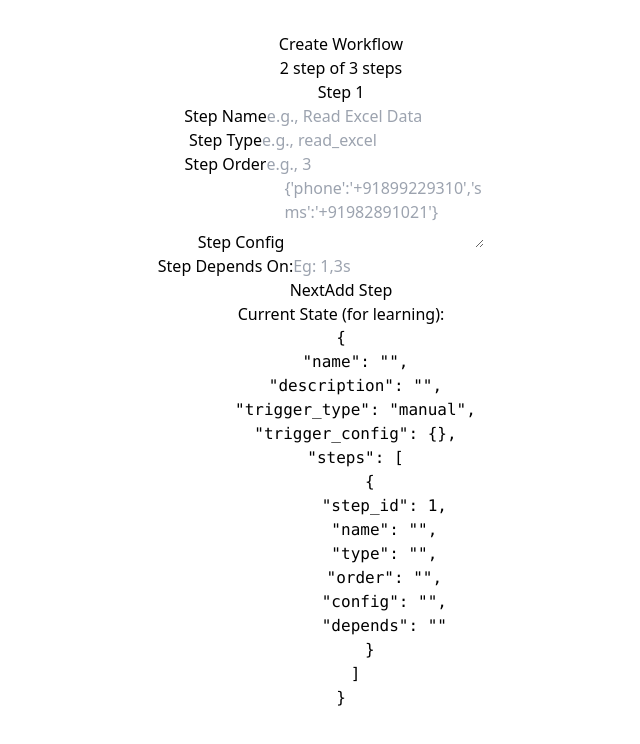
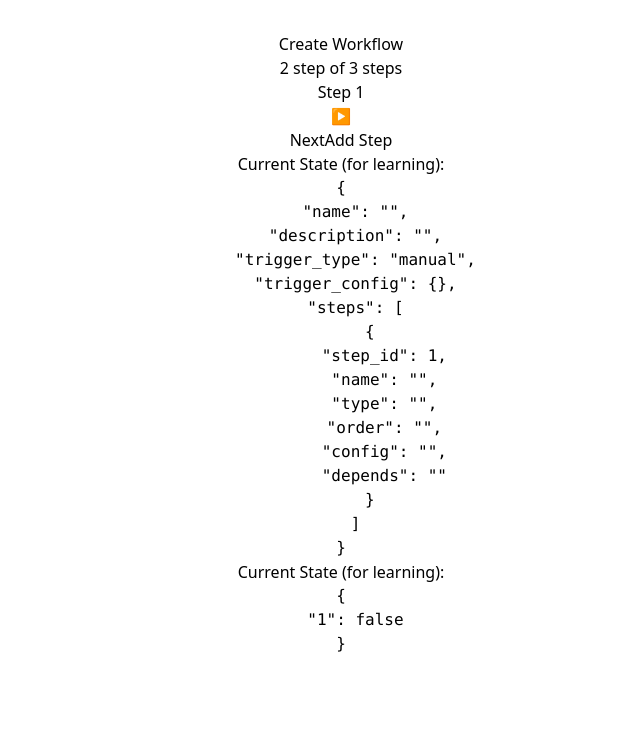
Before and after one commit to Jayendra2688/FlowPilot, a React app in the folder frontend/: page /create in a window 1280 px wide. Both pictures are taken after a click on the button "Next". Shown: the top 744 px of the page, without its empty margins (299-939 px from the left). Built offline with nearby package versions, Linux system fonts and the light colour scheme; the HTML template or start-up script is replaced by a standard one.

Commit message:
feat:phase 2 form wizard workflow steps

```diff
--- a/frontend/src/pages/CreateWorkflow.jsx
+++ b/frontend/src/pages/CreateWorkflow.jsx
@@ -1,18 +1,26 @@
 import { useState } from 'react';
 import WorkflowDetailsForm from '../components/workflow/WorkflowDetailsForm';
 
-function StepConfigure({stepData,id,onInputChange}){
+function StepConfigure({stepData,onInputChange,expandStepData,handleExpandSteps}){
+    let step_id = stepData.step_id;
+    let isExpanded = expandStepData[step_id];
+    return (<>
+         <div className="max-w-2xl mx-auto mt-8">
 
-    return (<>
-         <div className="max-w-2xl mx-auto mt-8" id={id}>
-            <h1>Step {stepData.step_id}</h1>
+            <div onClick={()=>handleExpandSteps(stepData.step_id)} className='flex justify-between items-center p-4 mb-2 bg-gray-300 border border-gray-300 rounded cursor-pointer hover:bg-gray-200'>
+                <h1 className='font-semibold'>Step {step_id}</h1>
+                 <span className="text-xl">
+                    {isExpanded ? "▼" : "▶"}
+                </span>
+            </div>
+            {isExpanded && (<>
             {/* Step Name */}
             <div className="mb-4">
                 <label className="block mb-2 font-semibold">Step Name</label>
                 <input
                 type="text"
                 value={stepData.name}
-                onChange={(e) => onInputChange(id,'name', e.target.value)}
+                onChange={(e) => onInputChange(step_id,'name', e.target.value)}
                 className="w-full p-2 border rounded"
                 placeholder="e.g., Read Excel Data"
                 />
@@ -24,7 +32,7 @@ function StepConfigure({stepData,id,onInputChange}){
                 <input
                 type="text"
                 value={stepData.type}
-                onChange={(e) => onInputChange(id,'type', e.target.value)}
+                onChange={(e) => onInputChange(step_id,'type', e.target.value)}
                 className="w-full p-2 border rounded"
                 placeholder="e.g., read_excel"
                 />
@@ -36,7 +44,7 @@ function StepConfigure({stepData,id,onInputChange}){
                 <input
                 type="text"
                 value={stepData.order}
-                onChange={(e) => onInputChange(id,'order', e.target.value)}
+                onChange={(e) => onInputChange(step_id,'order', e.target.value)}
                 className="w-full p-2 border rounded"
                 placeholder="e.g., 3"
                 />
@@ -47,7 +55,7 @@ function StepConfigure({stepData,id,onInputChange}){
                 <label className="block mb-2 font-semibold">Step Config</label>
                 <textarea
                 value={stepData.config}
-                onChange={(e) => onInputChange(id,'config', e.target.value)}
+                onChange={(e) => onInputChange(step_id,'config', e.target.value)}
                 className="w-full p-2 border rounded"
                 rows="3"
                 placeholder="{'phone':'+91899229310','sms':'+91982891021'}"
@@ -59,11 +67,13 @@ function StepConfigure({stepData,id,onInputChange}){
                 <label className="block mb-2 font-semibold">Step Depends On:</label>
                 <input
                 value={stepData.depends}
-                onChange={(e) => onInputChange(id,'depends', e.target.value)}
+                onChange={(e) => onInputChange(step_id,'depends', e.target.value)}
                 className="w-full p-2 border rounded"
                 placeholder="Eg: 1,3s"
                 />
             </div>
+            </>)}
+
          </div>
 
     </>);
@@ -72,11 +82,10 @@ function StepConfigure({stepData,id,onInputChange}){
 function AddStep({handleClick}){
     <button onClick={() => handleClick()}>Add Step</button>
 }
-function WorkflowSteps({ formData,onInputChange}){
-    console.log("hrlloo");
+function WorkflowSteps({ formData,onInputChange,expandStepData,handleExpandSteps}){
     return (<>
         {formData.steps.map((step,id) => (
-            <StepConfigure stepData={step} id={id+1} onInputChange={onInputChange}/>
+            <StepConfigure key={step.step_id} stepData={step} onInputChange={onInputChange} expandStepData={expandStepData} handleExpandSteps={handleExpandSteps}/>
         ))}
     </>);
 }
@@ -98,6 +107,10 @@ const [formData, setFormData] = useState({
         },
     ],
 });
+
+const [expandSteps,setExpandSteps] = useState({
+    1:false
+})
 
 const [currentStep,setCurrentStep] = useState(1);
 
@@ -161,8 +174,9 @@ const handleStepConfig = (step_id,fieldName,value) =>{
 }
 
 const handleAddStep = () =>{
+    let new_step_id = formData.steps.length +1;
     const emptyStep = {
-        step_id:formData.steps.length +1,
+        step_id:new_step_id,
         name: "",
         type: "",
         order: "",
@@ -176,6 +190,18 @@ const handleAddStep = () =>{
             emptyStep
         ]
     })
+    setExpandSteps({
+        ...expandSteps,
+        [new_step_id]:false
+    })
+}
+
+const handleExpandSteps = (step_id) =>{
+    setExpandSteps(
+        {...expandSteps,
+            [step_id] : !expandSteps[step_id]
+        }
+    );
 }
 
 
@@ -194,7 +220,7 @@ return (
         </>)}
 
         {currentStep==2 && (<>
-         <WorkflowSteps formData={formData} onInputChange={handleStepConfig}/>
+         <WorkflowSteps formData={formData} onInputChange={handleStepConfig} expandStepData={expandSteps} handleExpandSteps={handleExpandSteps}/>
         </>)}
 
 
@@ -208,6 +234,10 @@ return (
           <p className="font-bold mb-2">Current State (for learning):</p>
           <pre>{JSON.stringify(formData, null, 3)}</pre>
         </div>
+        <div className="mt-8 p-4 bg-gray-100 rounded max-w-2xl mx-auto">
+          <p className="font-bold mb-2">Current State (for learning):</p>
+          <pre>{JSON.stringify(expandSteps, null, 3)}</pre>
+        </div>
       </div>
 );
 }
```
Also changed, not shown: 1 other file (tests, documents, lock files or other folders).
